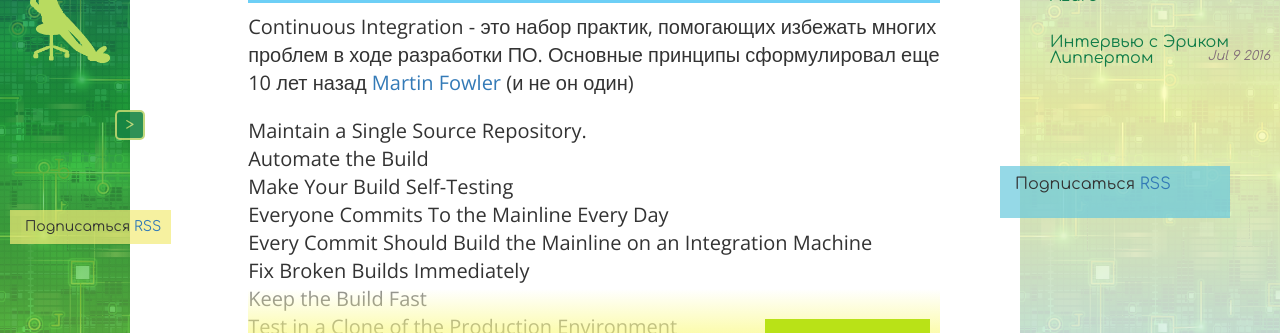
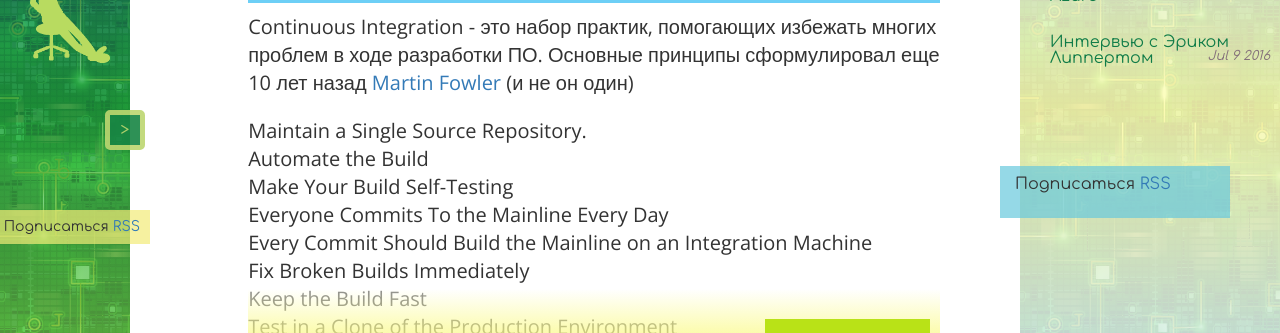
Before and after one commit to r-kamenskiy/r-kamenskiy.github.io, a Jekyll site: the page built from index.html, in a window 1280 px wide. Shown: the part 190-523 px from the top of the page. Built offline with Jekyll 4.4.1, drawn with Linux system fonts in a browser that asks for light colours; nearby versions of some CDN libraries.

Commit message:
collapse work

```diff
--- a/css/main.css
+++ b/css/main.css
@@ -75,14 +75,16 @@
 	top: 300px;
 	background-color: #188544;
 	color: #bdd670;
-	border: 2px solid;
+	border: 5px solid;
     border-radius: 5px;
-    width: 30px;
-    height: 30px;
+    width: 40px;
+    height: 40px;
     opacity: 0.9;
     outline: 0;
 }
+
 /*  Left lanel */
+
 
 .left-panel{
     padding-left: 0 !important;
@@ -129,11 +131,14 @@
 }
 .blog-left-subscribe{
 	position: absolute;
-	left: 10px;
+	right: -20px;
 	top: 400px;
 	background:rgba(242, 235, 120, 0.7);
 	font-size: 14px;
 	z-index: 999;
+}
+.blog-left-subscribe-expanded{
+
 }
 .blog-left-subscribe p{
 	margin: 10px 10px 10px 15px;
--- a/scripts/scripts.js
+++ b/scripts/scripts.js
@@ -3,6 +3,7 @@
 	var btn = $("#collapseLeftPanel");
     btn.click(function(){
     	$(".left-panel-content").toggleClass("left-panel-expanded");
+    	$(".left-panel").toggleClass("left-panel-expanded");
 
     	if(btn.text().trim() === ">"){
     		btn.text("<");
```
